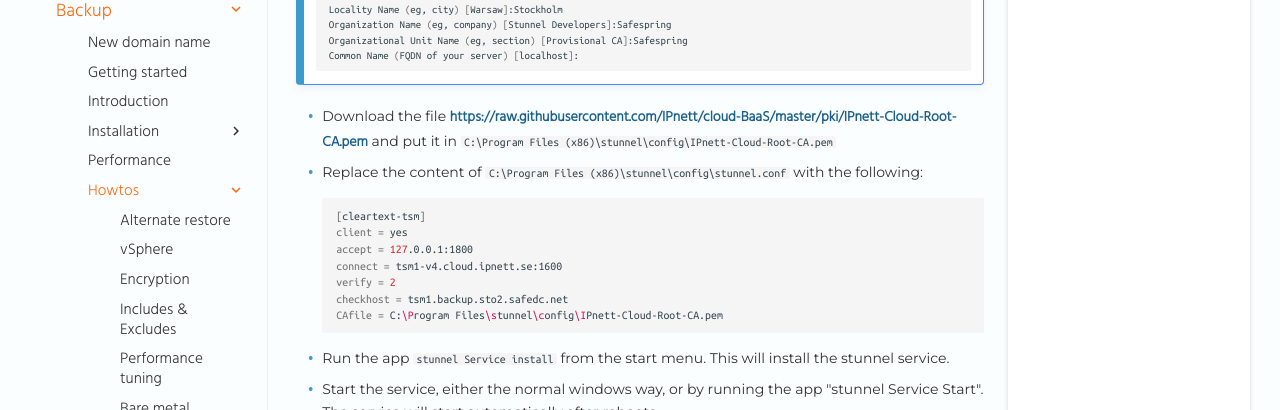
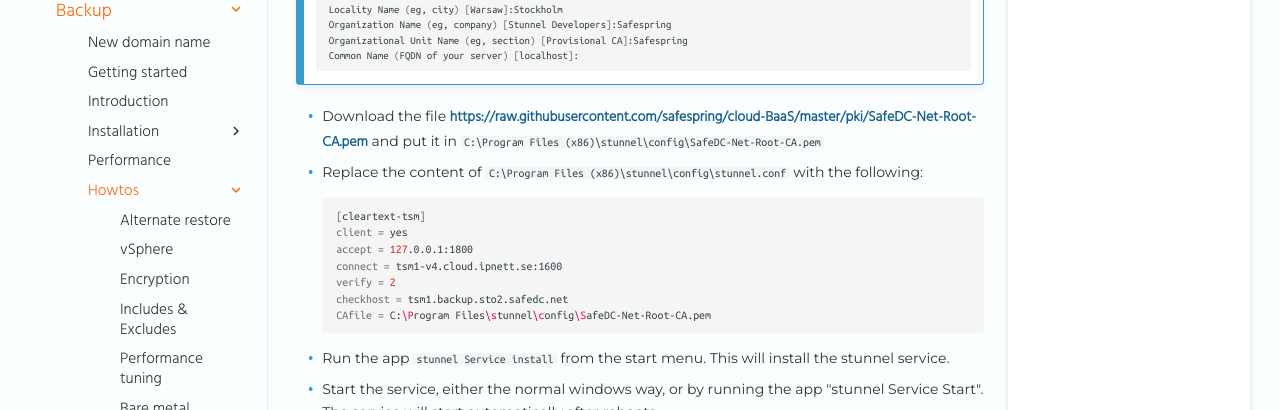
Before and after one commit to safespring/docs, an MkDocs documentation site: the page built from content/backup/howto/virtual-enviroments-single-file-restore.md, in a window 1280 px wide and 900 px high, scrolled down 409 px. Shown: the part 154-564 px from the top of the window. Built offline with MkDocs 1.6.1 and Material for MkDocs 9.7.7, drawn with Linux system fonts in a browser that asks for light colours; a script that is not in the unit is left out; comment, search, counter and statistics services are not loaded; old or Windows-style settings are respelled for this version of MkDocs.

Commit message:
Fix old links to IPnett-CA-root-cert for BaaS and point to SafeDC-Net CA root instead

````diff
--- a/content/backup/howto/virtual-enviroments-single-file-restore.md
+++ b/content/backup/howto/virtual-enviroments-single-file-restore.md
@@ -23,7 +23,7 @@ Since the software used for file level restore doesn't support SSL we have to us
         Common Name (FQDN of your server) [localhost]:
         ```
 
-* Download the file https://raw.githubusercontent.com/IPnett/cloud-BaaS/master/pki/IPnett-Cloud-Root-CA.pem and put it in `C:\Program Files (x86)\stunnel\config\IPnett-Cloud-Root-CA.pem`
+* Download the file https://raw.githubusercontent.com/safespring/cloud-BaaS/master/pki/SafeDC-Net-Root-CA.pem and put it in `C:\Program Files (x86)\stunnel\config\SafeDC-Net-Root-CA.pem`
 * Replace the content of `C:\Program Files (x86)\stunnel\config\stunnel.conf` with the following:
     ```shell
     [cleartext-tsm]
@@ -32,7 +32,7 @@ Since the software used for file level restore doesn't support SSL we have to us
     connect = tsm1-v4.cloud.ipnett.se:1600
     verify = 2
     checkhost = tsm1.backup.sto2.safedc.net
-    CAfile = C:\Program Files\stunnel\config\IPnett-Cloud-Root-CA.pem
+    CAfile = C:\Program Files\stunnel\config\SafeDC-Net-Root-CA.pem
     ```
 * Run the app `stunnel Service install` from the start menu.  This will install the stunnel service.
 * Start the service, either the normal windows way, or by running the app "stunnel Service Start".  The service will start automatically after reboots.
````
Also changed, not shown: content/backup/install/windows.md (+1 -1 lines).
